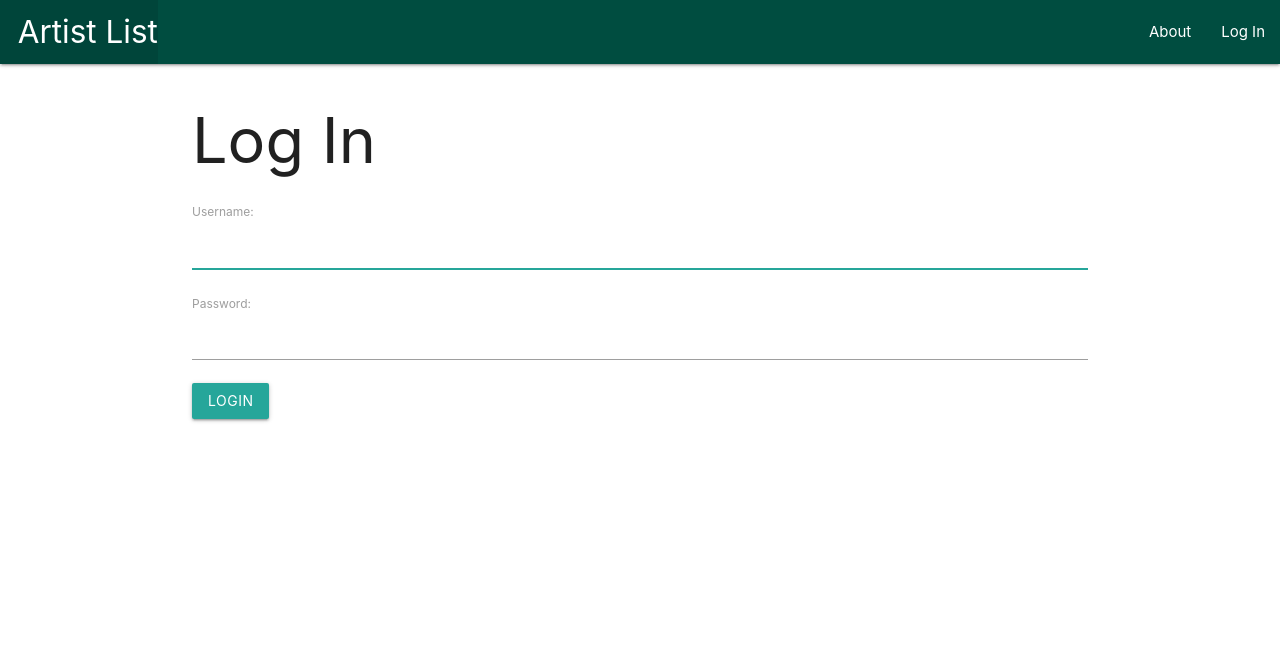
After one commit to alejandracampero/painting_collector, a Django app: page /accounts/login/ in a window 1280 px wide. The commit adds this page. Shown: the top 659 px of the page. Run offline with Django 3.2, Linux system fonts and the light colour scheme.

Commit message:
implement partial login functionality

```diff
--- a/main_app/models.py
+++ b/main_app/models.py
@@ -1,5 +1,6 @@
 from django.db import models
 from django.urls import reverse
+from django.contrib.auth.models import User
 
 class Artist(models.Model):
     name = models.CharField(max_length=100)
@@ -7,6 +8,7 @@ class Artist(models.Model):
     death = models.IntegerField()
     movement = models.TextField()
     quotes = models.TextField()
+    user = models.ForeignKey(User, on_delete=models.CASCADE)
 
     def __str__(self):
       return self.name
--- a/main_app/templates/base.html
+++ b/main_app/templates/base.html
@@ -20,8 +20,13 @@
         </ul>
         <ul class="right">
           <li><a href="/about">About</a></li>
+          {% if user.is_authenticated %}
           <li><a href="{% url 'index' %}">View All Artists</a></li>
           <li><a href="{% url 'artists_create' %}">Add an Artist</a></li>
+          <li><a href="{% url 'logout' %}">Log Out</a></li>
+          {% else %}
+          <li><a href="{% url 'login' %}">Log In</a></li>
+          {% endif %}
         </ul>
       </div>
     </nav>
--- /dev/null
+++ b/main_app/templates/registration/login.html
@@ -0,0 +1,13 @@
+{% extends 'base.html' %}
+{% block content %}
+
+<h1>Log In</h1>
+
+<form method="post" action="{% url 'login' %}">
+  {% csrf_token %}
+  {{ form.as_p }}
+  <input type="submit" class="btn" value="login">
+  <input type="hidden" name="next" value="{{ next }}">
+</form>
+
+{% endblock %}
--- a/main_app/urls.py
+++ b/main_app/urls.py
@@ -11,4 +11,6 @@ urlpatterns = [
   path('artists/<int:pk>/delete/', views.ArtistDelete.as_view(), name='artists_delete'),
   path('artists/<int:artist_id>/add_painting/', views.add_painting, name='add_painting'),
   path('artists/<int:artist_id>/add_painting/add_photo/', views.add_photo, name='add_photo'),
+
+
 ]
--- a/painting_collector/settings.py
+++ b/painting_collector/settings.py
@@ -119,3 +119,6 @@ USE_TZ = True
 # https://docs.djangoproject.com/en/3.1/howto/static-files/
 
 STATIC_URL = '/static/'
+
+LOGIN_REDIRECT_URL = '/artists/'
+LOGOUT_REDIRECT_URL = '/'
--- a/painting_collector/urls.py
+++ b/painting_collector/urls.py
@@ -19,4 +19,5 @@ from django.urls import path, include
 urlpatterns = [
     path('admin/', admin.site.urls),
     path('', include('main_app.urls')),
+    path('accounts/', include('django.contrib.auth.urls')),
 ]
```
Also changed, not shown: main_app/migrations/0003_auto_20210509_2136.py (added).
